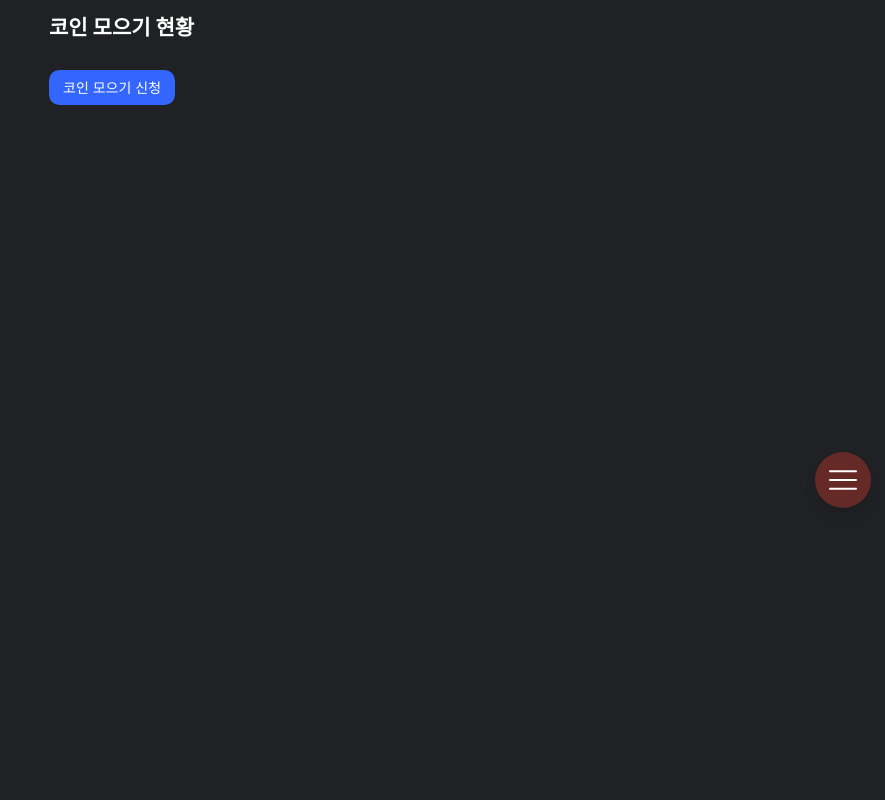
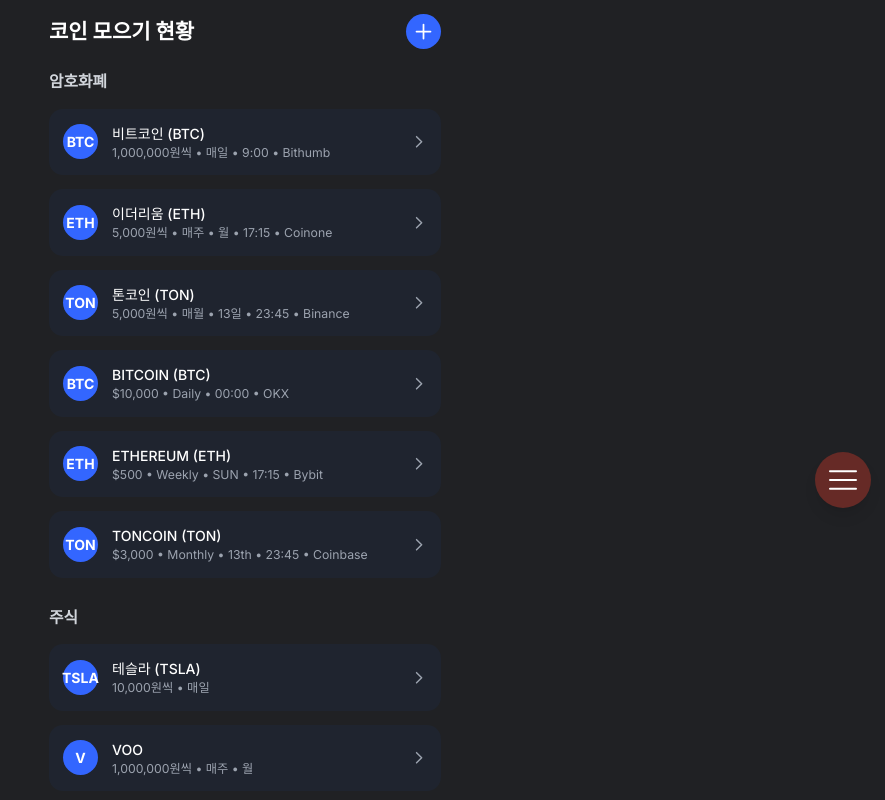
Before and after one commit to imsourceboom/nomorethink-front, a Next.js app: page /dca in a window 1280 px wide. Shown: the whole page, without its empty margins (395-1280 px from the left). Built offline with nearby package versions, Linux system fonts and the light colour scheme.

Commit message:
feat: dca 페이지 예시 디자인 적용

```diff
--- a/app/(pages)/dca/page.tsx
+++ b/app/(pages)/dca/page.tsx
@@ -6,19 +6,71 @@ import TelegramWrapper from '@/app/components/TelegramWrapper';
 import ErrorBoundary from '@/app/components/ErrorBoundary';
 
 export default function DcaPage() {
+  const dcaData = [
+    {
+      title: '암호화폐',
+      items: [
+        { name: '비트코인 (BTC)', details: '1,000,000원씩 • 매일 • 9:00 • Bithumb' },
+        { name: '이더리움 (ETH)', details: '5,000원씩 • 매주 • 월 • 17:15 • Coinone' },
+        { name: '톤코인 (TON)', details: '5,000원씩 • 매월 • 13일 • 23:45 • Binance' },
+        { name: 'BITCOIN (BTC)', details: '$10,000 • Daily • 00:00 • OKX' },
+        { name: 'ETHEREUM (ETH)', details: '$500 • Weekly • SUN • 17:15 • Bybit' },
+        { name: 'TONCOIN (TON)', details: '$3,000 • Monthly • 13th • 23:45 • Coinbase' }
+      ]
+    },
+    {
+      title: '주식',
+      items: [
+        { name: '테슬라 (TSLA)', details: '10,000원씩 • 매일' },
+        { name: 'VOO', details: '1,000,000원씩 • 매주 • 월' },
+        { name: '애플 (AAPL)', details: '$10,000 • Monthly • 31th' },
+        { name: 'BITCOIN (BTC)', details: '$10,000 • Daily • 00:00 • OKX' },
+        { name: 'ETHEREUM (ETH)', details: '$500 • Weekly • SUN • 17:15 • Bybit' },
+        { name: 'TONCOIN (TON)', details: '$3,000 • Monthly • 13th • 23:45 • Coinbase' }
+      ]
+    }
+  ];
+
   return (
     <ErrorBoundary>
       <TelegramWrapper>
         <main className="flex flex-col items-center justify-start px-4 pb-24 bg-[var(--bg-color)]">
           <div className="w-full max-w-md mx-auto">
-            <h1 className="text-2xl font-bold mb-8 mt-4">코인 모으기 현황</h1>
-            <button
-              type="button"
-              className="px-4 py-2 rounded-xl text-white bg-[var(--accent-color)] mb-4"
-            >
-              <Link href="/dca/add">코인 모으기 신청</Link>
-            </button>
-            {/* TODO: 신청 현황 리스트 */}
+            {/* Header with add button */}
+            <div className="flex items-center justify-between mt-4 mb-6">
+              <h1 className="text-2xl font-bold text-white">코인 모으기 현황</h1>
+              <Link href="/dca/add">
+                <button type="button" className="w-10 h-10 rounded-full bg-[var(--accent-color)] flex items-center justify-center">
+                  <svg className="w-6 h-6 text-white" fill="none" viewBox="0 0 24 24" stroke="currentColor">
+                    <path strokeLinecap="round" strokeLinejoin="round" strokeWidth={2} d="M12 4v16m8-8H4" />
+                  </svg>
+                </button>
+              </Link>
+            </div>
+            {/* DCA 신청 현황 리스트 */}
+            {dcaData.map(section => (
+              <div key={section.title} className="mb-8">
+                <h2 className="text-lg font-semibold text-gray-300 mb-4">{section.title}</h2>
+                {section.items.map((item, idx) => (
+                  <Link href={`/dca/add`} key={idx}>
+                    <div className="flex items-center justify-between p-4 bg-slate-800/50 rounded-2xl mb-4 cursor-pointer">
+                      <div className="flex items-center">
+                        <div className="w-10 h-10 rounded-full bg-[var(--accent-color)] flex items-center justify-center text-white font-bold mr-4">
+                          {item.name.match(/\(([^)]+)\)/)?.[1] ?? item.name[0]}
+                        </div>
+                        <div>
+                          <p className="text-white font-medium">{item.name}</p>
+                          <p className="text-sm text-gray-400">{item.details}</p>
+                        </div>
+                      </div>
+                      <svg className="w-5 h-5 text-gray-400" fill="none" viewBox="0 0 24 24" stroke="currentColor">
+                        <path strokeLinecap="round" strokeLinejoin="round" strokeWidth={2} d="M9 5l7 7-7 7" />
+                      </svg>
+                    </div>
+                  </Link>
+                ))}
+              </div>
+            ))}
           </div>
         </main>
       </TelegramWrapper>
```
